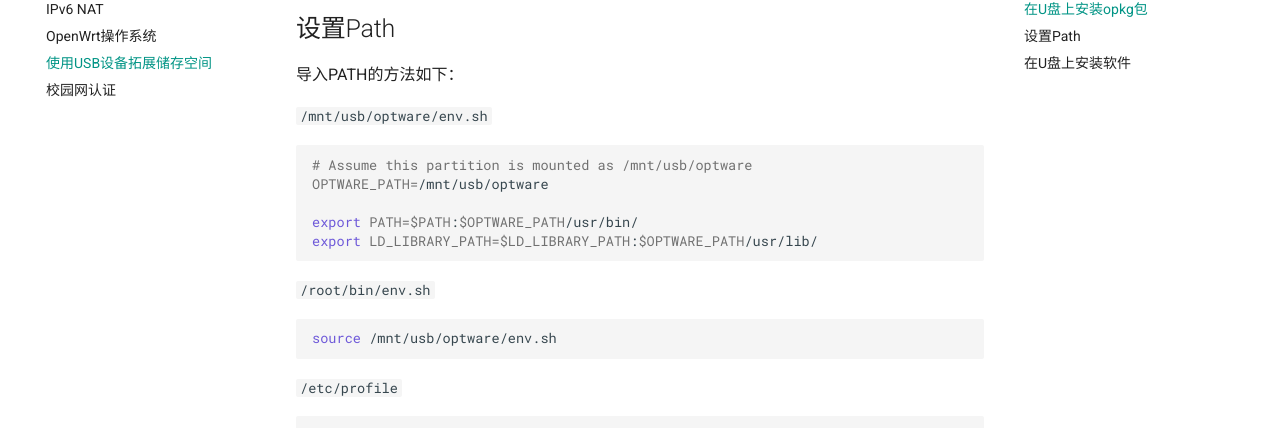
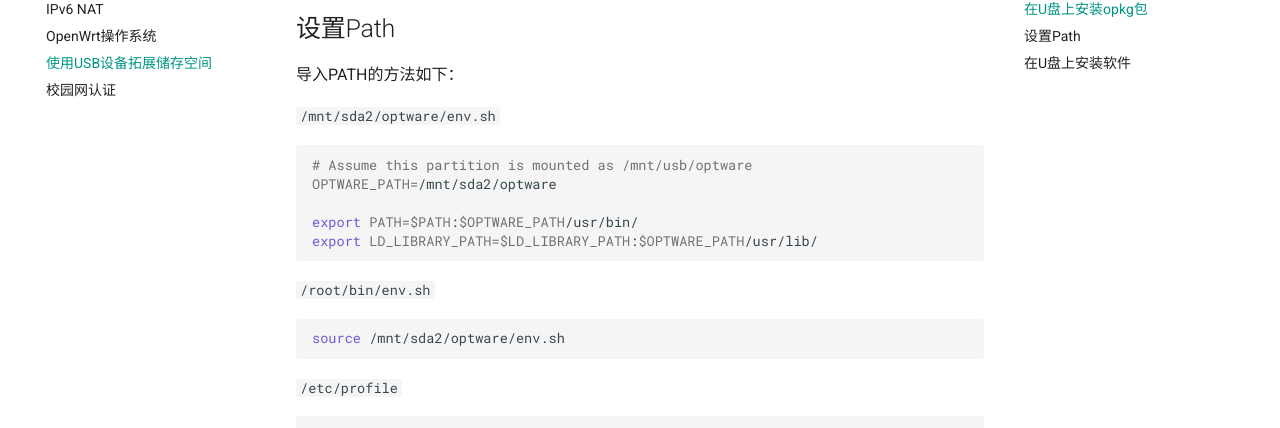
Before and after one commit to gzhu-team-509/Carrier9-info, an MkDocs documentation site: the page built from docs/USB.md, in a window 1280 px wide and 900 px high, scrolled down 793 px. Shown: the part 153-581 px from the top of the window. Built offline with MkDocs 1.6.1 and Material for MkDocs 9.7.7, drawn with Linux system fonts in a browser that asks for light colours; comment, search, counter and statistics services are not loaded.

Commit message:
按实际情况修正路径

````diff
--- a/docs/USB.md
+++ b/docs/USB.md
@@ -41,11 +41,11 @@ dest usb /mnt/usb/optware
 
 导入PATH的方法如下：
 
-`/mnt/usb/optware/env.sh`
+`/mnt/sda2/optware/env.sh`
 
 ```sh
 # Assume this partition is mounted as /mnt/usb/optware
-OPTWARE_PATH=/mnt/usb/optware
+OPTWARE_PATH=/mnt/sda2/optware
 
 export PATH=$PATH:$OPTWARE_PATH/usr/bin/
 export LD_LIBRARY_PATH=$LD_LIBRARY_PATH:$OPTWARE_PATH/usr/lib/
@@ -54,7 +54,7 @@ export LD_LIBRARY_PATH=$LD_LIBRARY_PATH:$OPTWARE_PATH/usr/lib/
 `/root/bin/env.sh`
 
 ```sh
-source /mnt/usb/optware/env.sh
+source /mnt/sda2/optware/env.sh
 ```
 
 `/etc/profile`
````
